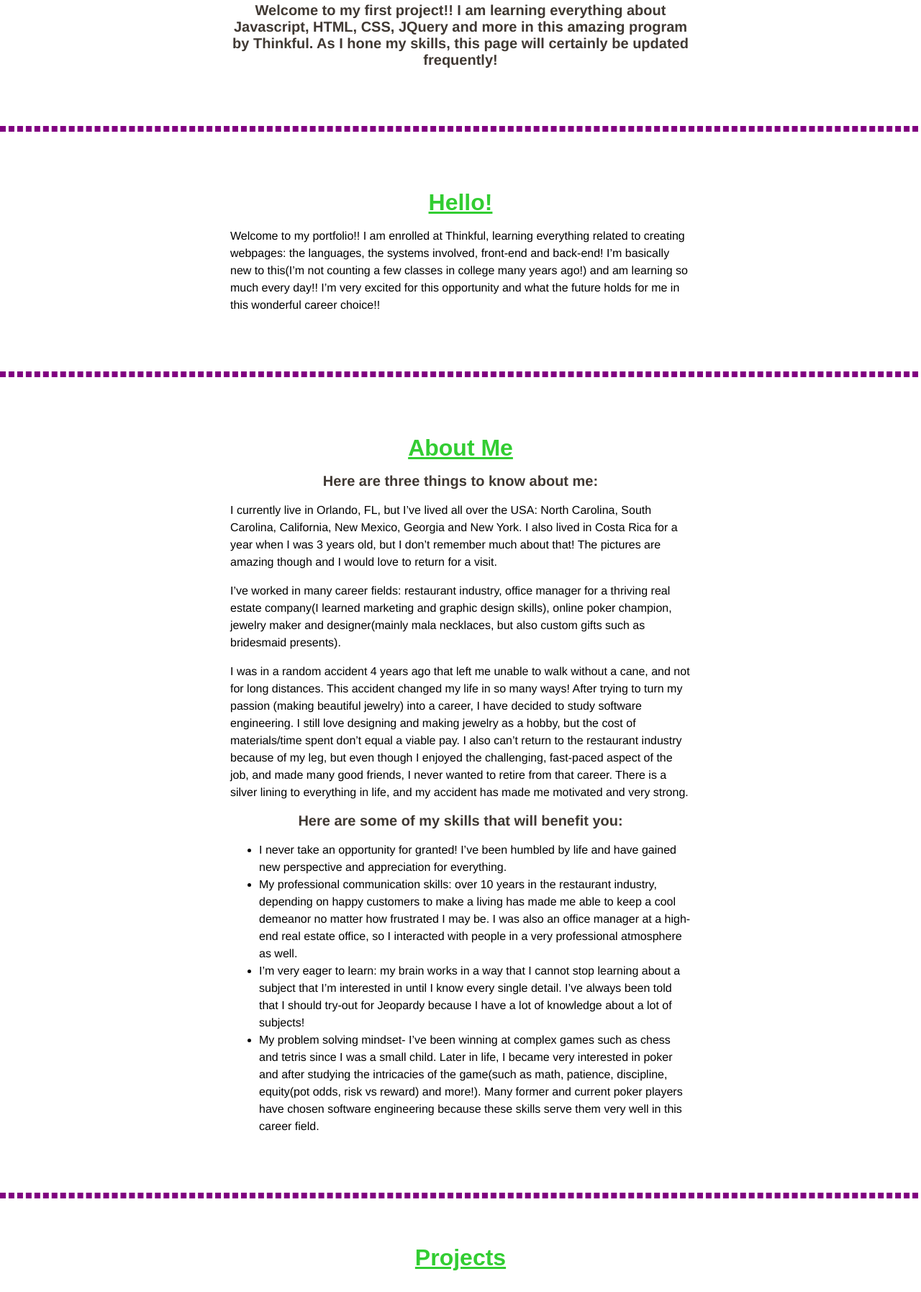
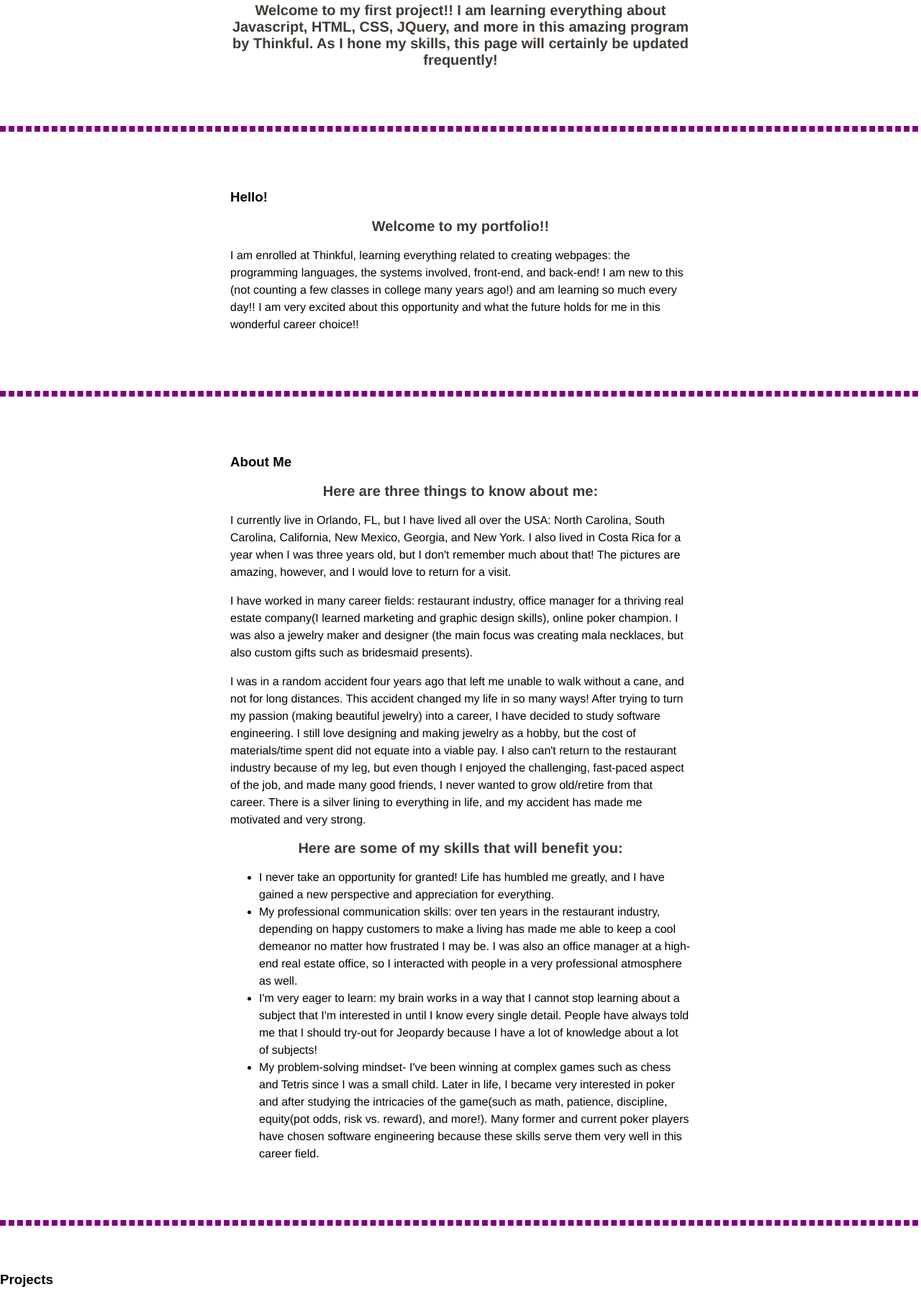
Before and after one commit to mismyl123/Portfolio, a plain HTML site: page index.html in a window 1280 px wide. Shown: the part 825-2620 px from the top of the page at 72% size. Drawn offline with nearby package versions, Linux system fonts and the light colour scheme.

Commit message:
updated html
found old file that went through grammarly, updated this file to that one

```diff
--- a/index.html
+++ b/index.html
@@ -9,18 +9,18 @@
 type="text/css" />
 
 		<!--stylesheet-->
+
 <link href="style.css" rel="stylesheet" type="text/css" />
 
 </head>
 
-
 <body>
 
 <div class="header">
-    <a href="#default" class="logo">Michelle’s Portfolio</a>
+<a href="#default" class="logo">Michelle's Portfolio</a>
 
 <div class="header-right">
-      <a class="active" </a>
+<a class="active"</a>
 
 <a href="#hello">Hello</a>
 
@@ -29,7 +29,6 @@
 <a href="#projects">Projects</a>
 
 <a href="#contact">Contact</a>
-
 </div>
 </div>
 
@@ -38,112 +37,98 @@
 <section>
 <div class="box">
 
-      <h1>Michelle LaLonde</h1>
+<h3>Michelle LaLonde</h3>
 <h2>Student at Thinkful!!</h2>
 </div>
 
-    <img class="center" src="newpic.png" alt="self-portrait">
+<img class="bioImage" src="newpic.png" alt="self-portrait">
 
 
 
-    <h2> Welcome to my first project!! I am learning everything about Javascript, HTML, CSS, JQuery and more in this
-      amazing program by Thinkful. As I hone my skills, this page will certainly be updated frequently! </h2>
+<h2> Welcome to my first project!! I am learning everything about Javascript, HTML, CSS, JQuery, and more in this amazing program by Thinkful. As I hone my skills, this page will certainly be updated frequently! </h2>
 
 </section>
 
-  <!--Horizontal rule dividing the divs-->
+		<!—-Horizontal Divider—->
+
 <hr>
 
 
 
-  <!—Intro Section -->
+		<!----Intro Section --->
 
 
 <section id="hello" class="hello">
 
-      <h1>Hello!</h1>
+<h3>Hello!</h3>
+<h2>Welcome to my portfolio!!</h2>
 
 <div class="hello-content">
 
 
 <div>
 
-          <p> Welcome to my portfolio!! I am enrolled at Thinkful, learning everything related to creating webpages: the
-            languages, the systems involved, front-end and back-end! I’m basically new to this(I’m not counting a few
-            classes in college many years ago!) and am learning so much every day!! I’m very excited for this
-            opportunity and what the future holds for me in this wonderful career choice!!
+<p>I am enrolled at Thinkful, learning everything related to creating webpages: the programming languages, the systems involved, front-end, and back-end! I am new to this (not counting a few classes in college many years ago!) and am learning so much every day!! I am very excited about this opportunity and what the future holds for me in this wonderful career choice!!
 </p>
 </div>
 </div>
 
 </section>
 
-    <!--Horizontal rule dividing the divs-->
+		<!—-Horizontal Divider—->
 
 <hr>
 
 
 		<!--About Me Section -->
+
 <section id="about" class="about">
 
-      <h1>About Me</h1>
+<h3>About Me</h3>
 
 <div class="about-content">
 <div>
 
 <h2>Here are three things to know about me:</h2>
+
 		<!--nested lists about me-->
 
-          <p>I currently live in Orlando, FL, but I’ve lived all over the USA: North Carolina, South Carolina,
-            California, New Mexico, Georgia and New York. I also lived in Costa Rica for a year when I was 3 years old,
-            but I don’t remember much about that! The pictures are amazing though and I would love to return for a
+<p>I currently live in Orlando, FL, but I have lived all over the USA: North Carolina, South Carolina,
+California, New Mexico, Georgia, and New York. I also lived in Costa Rica for a year when I was three years old,
+but I don't remember much about that! The pictures are amazing, however, and I would love to return for a
 visit.</p>
 
 
-          <p>I’ve worked in many career fields: restaurant industry, office manager for a thriving real estate company(I
-            learned marketing and graphic design skills), online poker champion, jewelry maker and designer(mainly mala
+<p>I have worked in many career fields: restaurant industry, office manager for a thriving real estate company(I
+learned marketing and graphic design skills), online poker champion. I was also a jewelry maker and designer (the main focus was creating mala
 necklaces, but also custom gifts such as bridesmaid presents).</p>
 
-          <p> I was in a random accident 4 years ago that left me unable to walk without a cane, and not for long
-            distances. This accident changed my life in so many ways! After trying to turn my passion (making beautiful
-            jewelry) into a career, I have decided to study software engineering. I still love designing and making
-            jewelry as a hobby, but the cost of materials/time spent don’t equal a viable pay. I also can’t return to
-            the restaurant industry because of my leg, but even though I enjoyed the challenging, fast-paced aspect of
-            the job, and made many good friends, I never wanted to retire from that career. There is a silver lining to
-            everything in life, and my accident has made me motivated and very strong.</p>
+<p> I was in a random accident four years ago that left me unable to walk without a cane, and not for long distances. This accident changed my life in so many ways! After trying to turn my passion (making beautiful jewelry) into a career, I have decided to study software engineering. I still love designing and making jewelry as a hobby, but the cost of materials/time spent did not equate into a viable pay. I also can't return to the restaurant industry because of my leg, but even though I enjoyed the challenging, fast-paced aspect of the job, and made many good friends, I never wanted to grow old/retire from that career. There is a silver lining to everything in life, and my accident has made me motivated and very strong.</p>
 
-          <!-- lists about me-->
+		<!-- bullet lists about me-->
+
 <h2>Here are some of my skills that will benefit you:</h2>
 <ul>
-            <li>I never take an opportunity for granted! I’ve been humbled by life and have gained new perspective and
-              appreciation for everything.</li>
-            <li>My professional communication skills: over 10 years in the restaurant industry, depending on happy
-              customers to make a living has made me able to keep a cool demeanor no matter how frustrated I may be. I
-              was also an office manager at a high-end real estate office, so I interacted with people in a very
-              professional atmosphere as well. </li>
-            <li>I’m very eager to learn: my brain works in a way that I cannot stop learning about a subject that I’m
-              interested in until I know every single detail. I’ve always been told that I should try-out for Jeopardy
-              because I have a lot of knowledge about a lot of subjects! </li>
-            <li>My problem solving mindset- I’ve been winning at complex games such as chess and tetris since I was a
-              small child. Later in life, I became very interested in poker and after studying the intricacies of the
-              game(such as math, patience, discipline, equity(pot odds, risk vs reward) and more!). Many former and
-              current poker players have chosen software engineering because these skills serve them very well in this
-              career field.</li>
+<li>I never take an opportunity for granted! Life has humbled me greatly, and I have gained a new perspective and appreciation for everything.</li>
+<li>My professional communication skills: over ten years in the restaurant industry, depending on happy customers to make a living has made me able to keep a cool demeanor no matter how frustrated I may be. I
+was also an office manager at a high-end real estate office, so I interacted with people in a very professional atmosphere as well. </li>
+<li>I'm very eager to learn: my brain works in a way that I cannot stop learning about a subject that I'm interested in until I know every single detail. People have always told me that I should try-out for Jeopardy because I have a lot of knowledge about a lot of subjects! </li>
+<li>My problem-solving mindset- I've been winning at complex games such as chess and Tetris since I was a
+small child. Later in life, I became very interested in poker and after studying the intricacies of the game(such as math, patience, discipline, equity(pot odds, risk vs. reward), and more!). Many former and current poker players have chosen software engineering because these skills serve them very well in this career field.</li>
 </ul>
-          </p>
 </div>
 
 </div>
 </section>
 
-    <!--Horizontal rule dividing the divs-->
+		<!—-Horizontal Divider—->
 
 <hr>
 
 		<!-- Project Section-->
 
 
-    <h1>Projects</h1>
+<h3>Projects</h3>
 
 
 <section id="projects" class="projects">
@@ -153,11 +138,11 @@
 
 
 <div>
-        <a href="https://github.com/mismyl123/mismyl123.github.io" target="blank">
+<a href="https://github.com/mismyl123" target="blank">
 Github
 </a>
 
-        <a href="https://github.com/mismyl123/mismyl123.github.io" target="blank">
+<a href="https://github.com/mismyl123" target="blank">
 Live Site
 </a>
 
@@ -166,52 +151,60 @@
 
 <h2>Project Title- Stay Tuned!</h2>
 
+
 <div>
-        <a href="https://github.com/mismyl123/mismyl123.github.io" target="blank">
+<a href="https://github.com/mismyl123" target="blank">
 Github
 </a>
 
-        <a href="https://github.com/mismyl123/mismyl123.github.io" target="blank">
+<a href="https://github.com/mismyl123" target="blank">
 Live Site
 </a>
-
 
 <img src="projectPlaceholder.jpg" alt="Placeholder Image" style="width:250px; height:250px;">
 </div>
 
 <h2>Project Title- Stay Tuned!</h2>
 
+
 <div>
-        <a href="https://github.com/mismyl123/mismyl123.github.io" target="blank">
+<a href="https://github.com/mismyl123" target="blank">
 Github
 </a>
 
-        <a href="https://github.com/mismyl123/mismyl123.github.io" target="blank">
+<a href="https://github.com/mismyl123" target="blank">
 Live Site
 </a>
 
+<img src="projectPlaceholder.jpg" alt="Placeholder Image" style="width:250px; height:250px;">
+</div>
 
-        <img src="projectPlaceholder.jpg" alt="Placeholder Image" style="width:250px; height:250px;">
-
-
-      </div>
 </div>
 </section>
 
 
-
-
-
-
+		<!—-Horizontal Divider—->
 
 <hr>
 
 
-    <!--links to contact me-->
+   		<!—-Contact Section—->
 
 <section id="contact" class="contact">
 
-      <h1>Contact Me</h1>
+<h3>Contact Me</h3>
+
+		<!--links to contact me-->
+
+	  <ul>
+	    <li><a href="https://www.linkedin.com/in/michelle-lalonde/">LinkedIn</a></li>
+            <li><a href="https://github.com/mismyl123">GitHub</a></li>
+            <li><a href="mailto:mlalonde309@gmail.com">mlalonde309@gmail.com</a></li>
+
+
+          </ul>
+</div>
+
 
 
 <div class="group">
@@ -234,6 +227,7 @@
 <img src="mapOrlando.jpg" alt="Map of Orlando, FL">
 </div>
 </div>
+</section>
 
 
 		<!-- information about creator-->
```
Also changed, not shown: 1 other file. Lines whose indentation alone changed are shown as unchanged.
